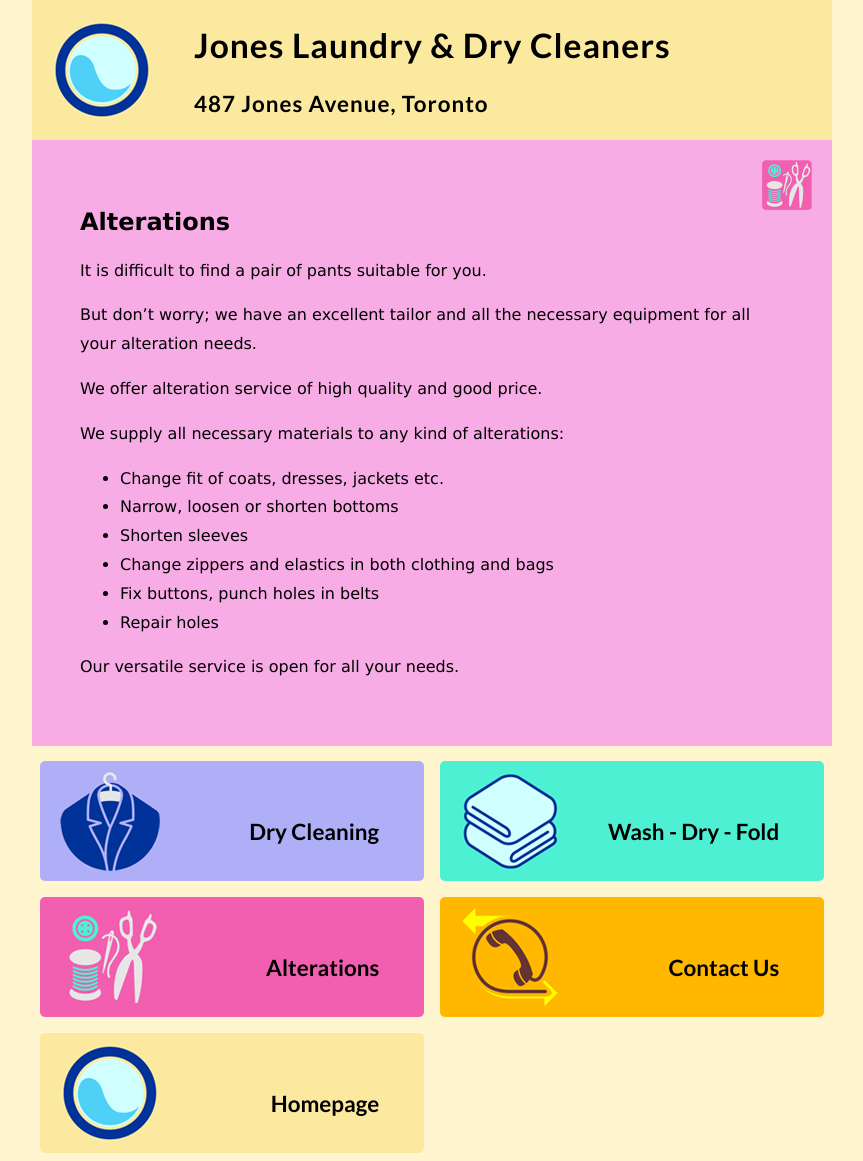
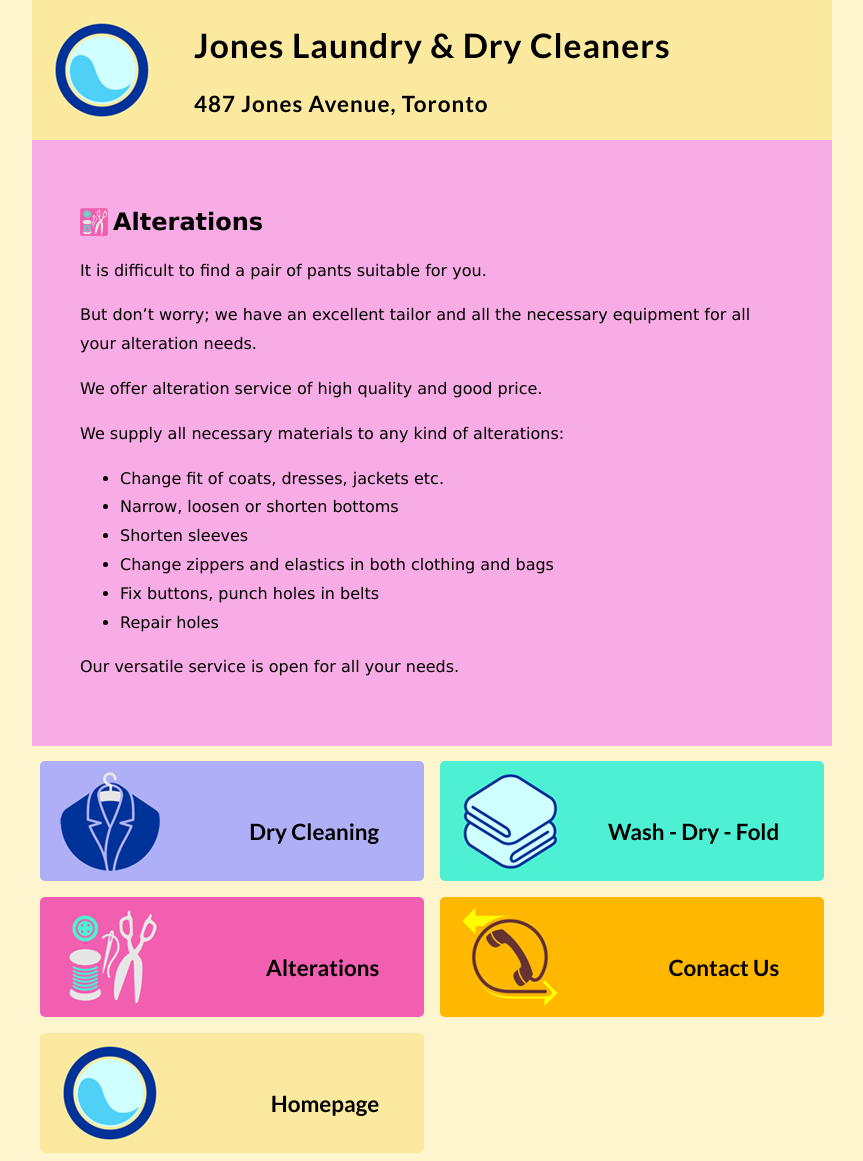
Before and after one commit to joneslaundrydryclean/joneslaundrydryclean.github.io, a Jekyll site: the page built from alterations.md, in a window 1280 px wide. Shown: the whole page, without its empty margins (208-1071 px from the left). Built offline with Jekyll 4.4.1, drawn with Linux system fonts in a browser that asks for light colours.

Commit message:
page headers get pictures

```diff
--- a/css/styles.css
+++ b/css/styles.css
@@ -93,25 +93,37 @@ section {
   background-color: #fbf9af;
 }
 
-.content {
-  background-position: right 20px top 20px;
-  background-size: 50px 50px;
+.content h1:before {
   background-repeat: no-repeat;
+  background-size: 28px 28px;
+  width: 28px;
+  height: 28px;
+  display: inline-block;
+  content: "\00a0";
+  padding-right: 5px;
 }
 .content.dryCleaning {
   background-color: #d2d2f7;
+}
+.content.dryCleaning h1:before {
   background-image: url("../images/DryCleaning.png");
 }
 .content.washDryFold {
   background-color: #95f0df;
+}
+.content.washDryFold h1:before {
   background-image: url("../images/WashDryFold.png");
 }
 .content.alterations {
   background-color: #f8ace6;
+}
+.content.alterations h1:before {
   background-image: url("../images/Alterations.png");
 }
 .content.contactUs {
   background-color: #ffda7d;
+}
+.content.contactUs h1:before {
   background-image: url("../images/ContactUs.png");
 }
 .content.homepage {
```
